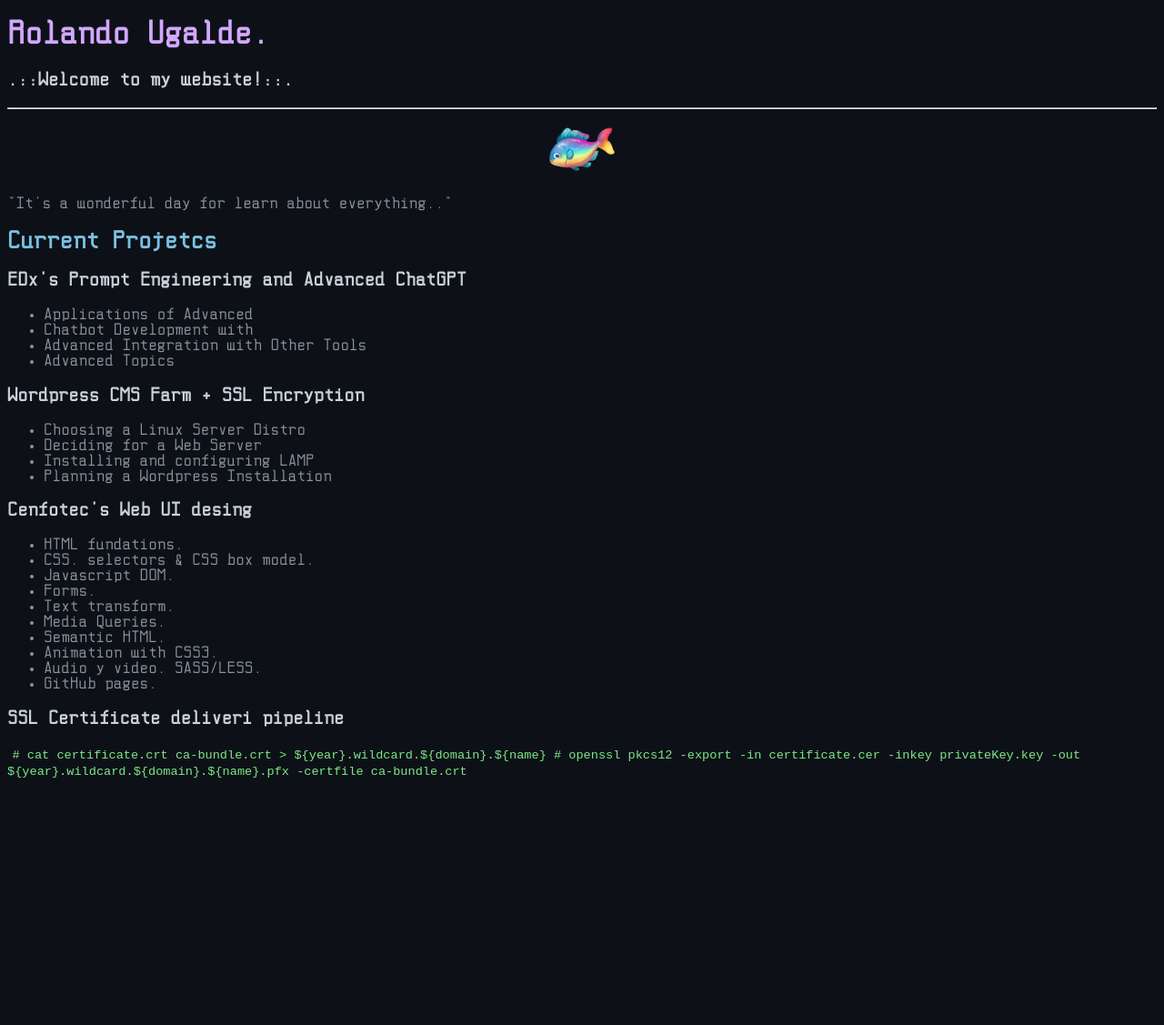
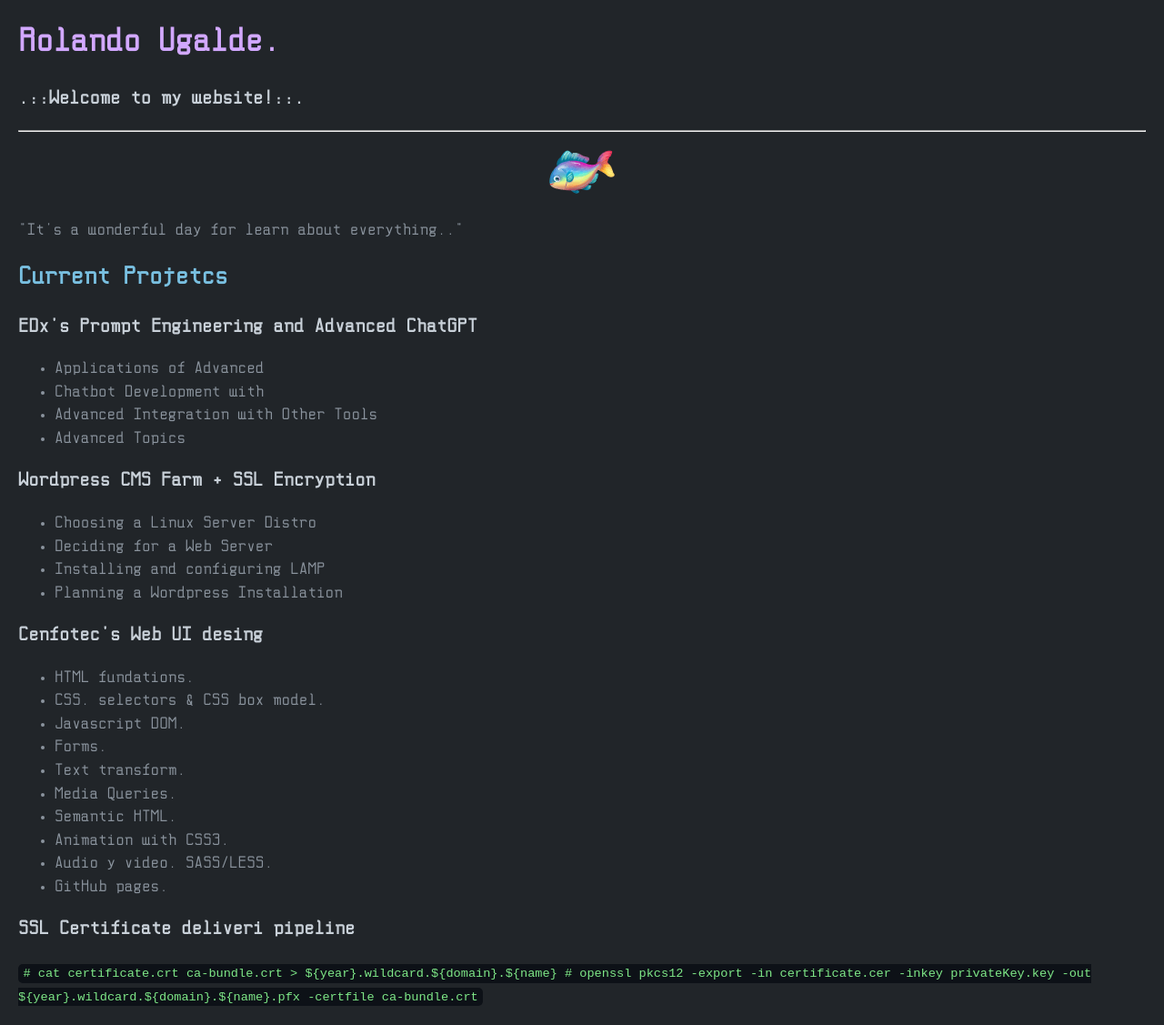
Before and after one commit to rolandougalde/rolandougalde.github.io, a Jekyll site: the page built from index.md, in a window 1280 px wide. Shown: the whole page at 91% size. Built offline with Jekyll 4.4.1, drawn with Linux system fonts in a browser that asks for light colours; our own code applies the rules of GitHub Pages for plain Markdown files; before the commit the page ends 900 px from its top, so only the background shows below that.

Commit message:
Update default.css

```diff
--- a/assets/css/default.css
+++ b/assets/css/default.css
@@ -12,8 +12,13 @@ lighter-gray: #c9d1d9
 lighter-blue: #a5d6ff
 */
 
+/* Base font and background */
 body {
-    background-color: #0d1117;
+  font-family: Verdana, sans-serif;
+  background-color: #212529;
+  color: #dee2e6;
+  line-height: 1.6;
+  margin: 20px;
 }
 
 /* Code blocks */
@@ -29,6 +34,7 @@ pre {
   color: #dee2e6;
 }
 
+/* code line */
 code {
   font-family: 'Courier New', Courier, monospace;
   background-color: #0d1117;
@@ -38,6 +44,7 @@ code {
   color: #7ee787;
 }
 
+/* Code block */
 pre code {
   font-family: monospace;
   border: none;
```
